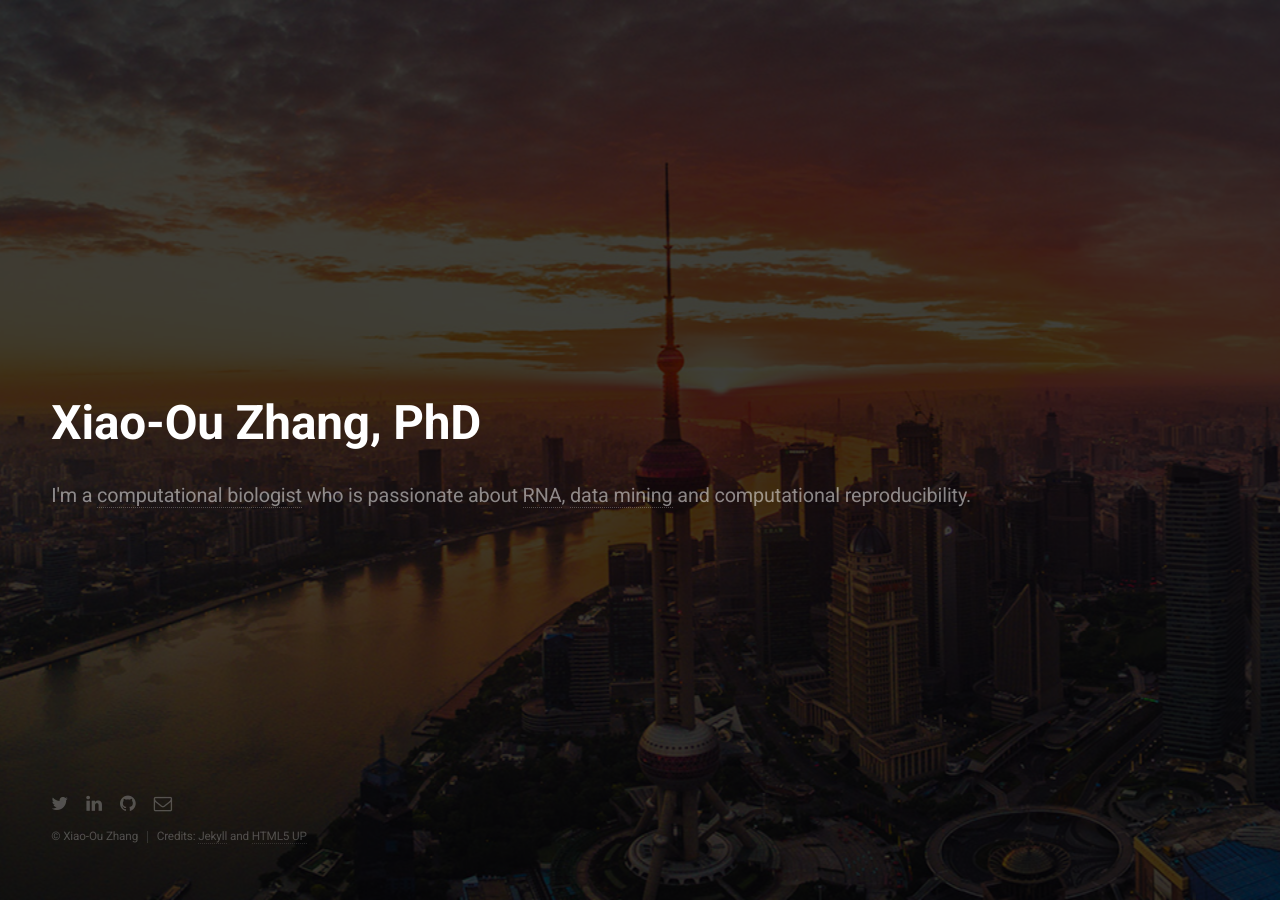
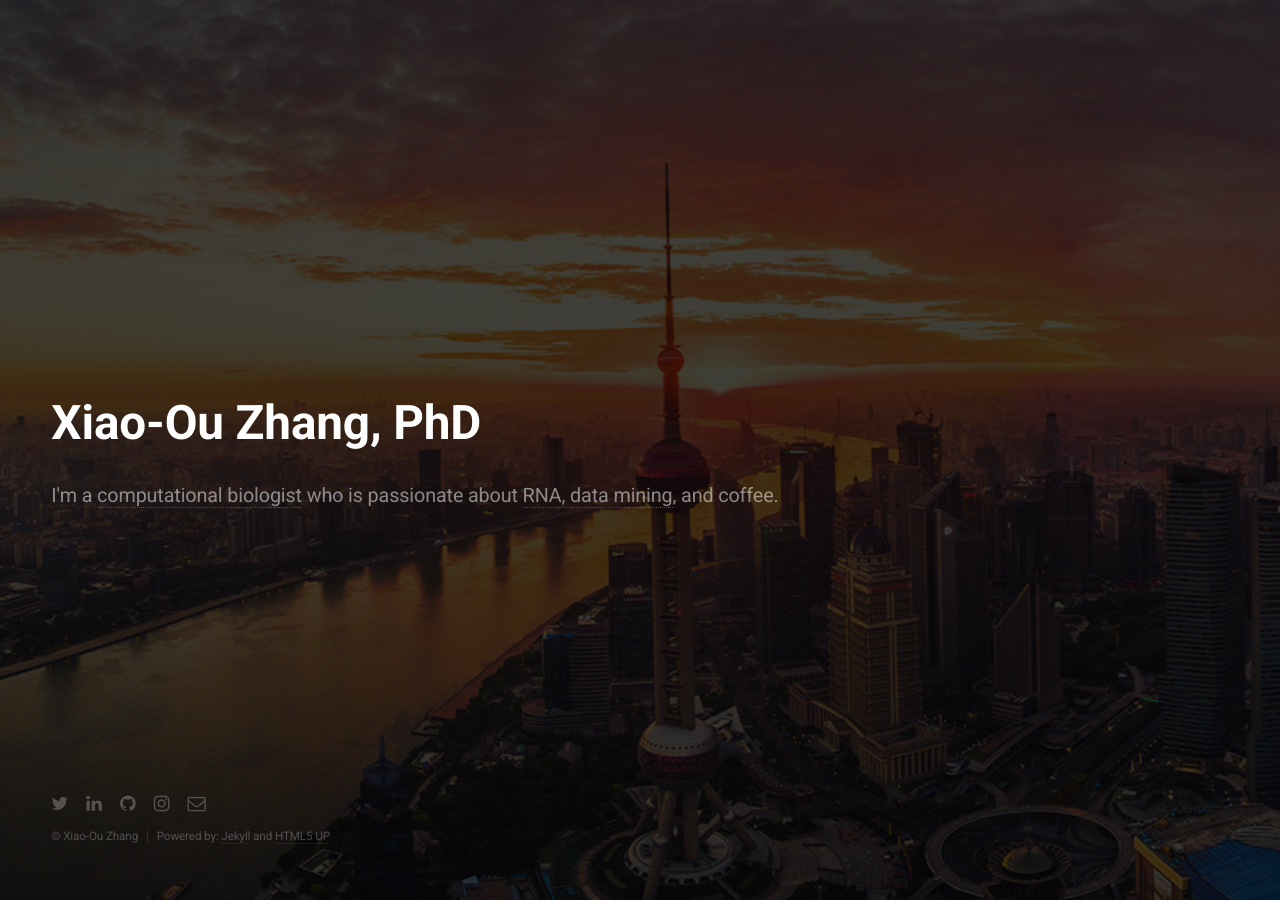
Before and after one commit to kepbod/kepbod.github.io, a Jekyll site: the page built from index.html, in a window 1280 px wide. Built offline with Jekyll 4.4.1, drawn with Linux system fonts in a browser that asks for light colours.

```diff
--- a/_config.yml
+++ b/_config.yml
@@ -2,10 +2,6 @@ title: Keep it simple, stupid
 user: Xiao-Ou Zhang
 author:
   name: Xiao-Ou Zhang, PhD
-  description: I'm a <a href='xiaoou_zhang_cv.pdf'>computational biologist</a> who is passionate about <a href='https://scholar.google.com/citations?user=KpX6MewAAAAJ'>RNA</a>, <a href='https://github.com/kepbod'>data mining</a> and computational reproducibility.
-  twitter: https://twitter.com/kepbod
-  linkedin: http://cn.linkedin.com/in/kepbod
-  github: https://github.com/kepbod
-  email: xozhang1989@gmail.com
+  description: "I'm a <a href='xiaoou_zhang_cv.pdf'>computational biologist</a> who is passionate about <a href='https://scholar.google.com/citations?user=KpX6MewAAAAJ'>RNA</a>, <a href='https://github.com/kepbod'>data mining</a>, and coffee."
 
 gems: [github-pages, jekyll-admin]
--- a/_layouts/about.html
+++ b/_layouts/about.html
@@ -19,13 +19,12 @@
         <!-- Footer -->
         <footer id="footer">
             <ul class="icons">
-                <li><a href="{{ site.author.twitter }}" class="icon fa-twitter"><span class="label">Twitter</span></a></li>
-                <li><a href="{{ site.author.linkedin }}" class="icon fa-linkedin"><span class="label">Linkedin</span></a></li>
-                <li><a href="{{ site.author.github }}" class="icon fa-github"><span class="label">GitHub</span></a></li>
-                <li><a href="mailto:{{ site.author.email }}" class="icon fa-envelope-o"><span class="label">Email</span></a></li>
+                {% for contact in site.data.contacts %}
+                <li><a href="{{ contact.url }}" class="icon {{ contact.icon }}"><span class="label">{{ contact.title }}</span></a></li>
+                {% endfor %}
             </ul>
             <ul class="copyright">
-                <li>&copy; {{ site.user }}</li><li>Credits: <a href="http://jekyllrb.com">Jekyll</a> and <a href="http://html5up.net">HTML5 UP</a></li>
+                <li>&copy; {{ site.user }}</li><li>Powered by: <a href="http://jekyllrb.com">Jekyll</a> and <a href="http://html5up.net">HTML5 UP</a></li>
             </ul>
         </footer>
 
```
Also changed, not shown: _data/contacts.yml (added, +19 -0 lines), README.md.
